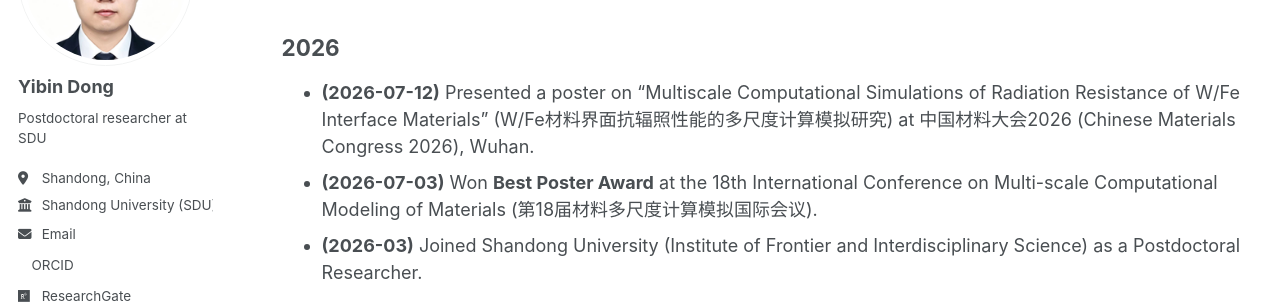
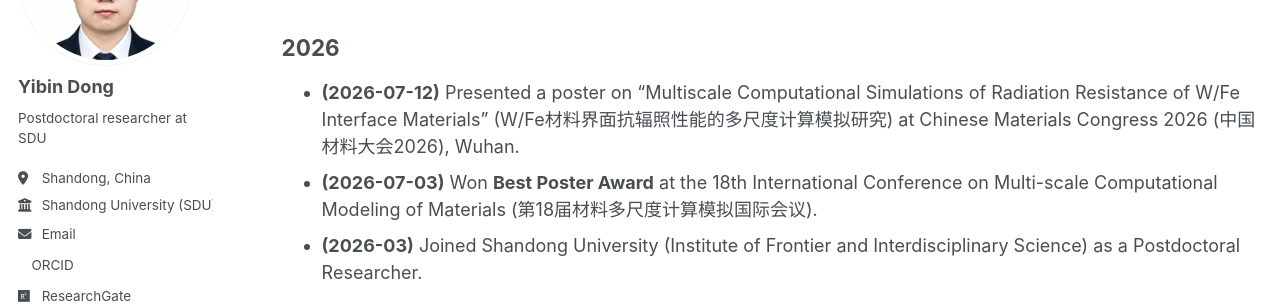
Before and after one commit to Molight/Molight.github.io, a Jekyll site: the page built from _pages/news.md, in a window 1280 px wide and 1171 px high. Shown: the part 210-514 px from the top of the window. Built offline with Jekyll 4.4.1, drawn with Linux system fonts in a browser that asks for light colours; a style sheet for code colours, icons or effects is not loaded.

Commit message:
fix(homepage): align conference name format to English (中文) per master preference

```diff
--- a/_pages/news.md
+++ b/_pages/news.md
@@ -13,7 +13,7 @@ Recent updates on papers, talks, awards, and milestones.
 
 ## 2026
 
-- **(2026-07-12)** Presented a poster on "Multiscale Computational Simulations of Radiation Resistance of W/Fe Interface Materials" (W/Fe材料界面抗辐照性能的多尺度计算模拟研究) at 中国材料大会2026 (Chinese Materials Congress 2026), Wuhan.
+- **(2026-07-12)** Presented a poster on "Multiscale Computational Simulations of Radiation Resistance of W/Fe Interface Materials" (W/Fe材料界面抗辐照性能的多尺度计算模拟研究) at Chinese Materials Congress 2026 (中国材料大会2026), Wuhan.
 - **(2026-07-03)** Won **Best Poster Award** at the 18th International Conference on Multi-scale Computational Modeling of Materials (第18届材料多尺度计算模拟国际会议).
 - **(2026-03)** Joined Shandong University (Institute of Frontier and Interdisciplinary Science) as a Postdoctoral Researcher.
 
```
Also changed, not shown: _talks/2026-07-12-multiscale-computational-simulations-of-radiation-resistance-of-w-fe-interface-materials.md (+1 -1 lines).
